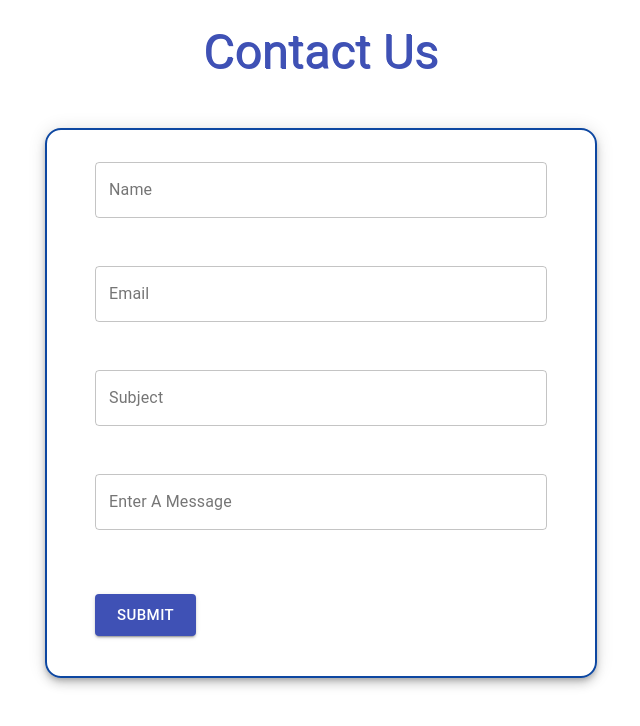
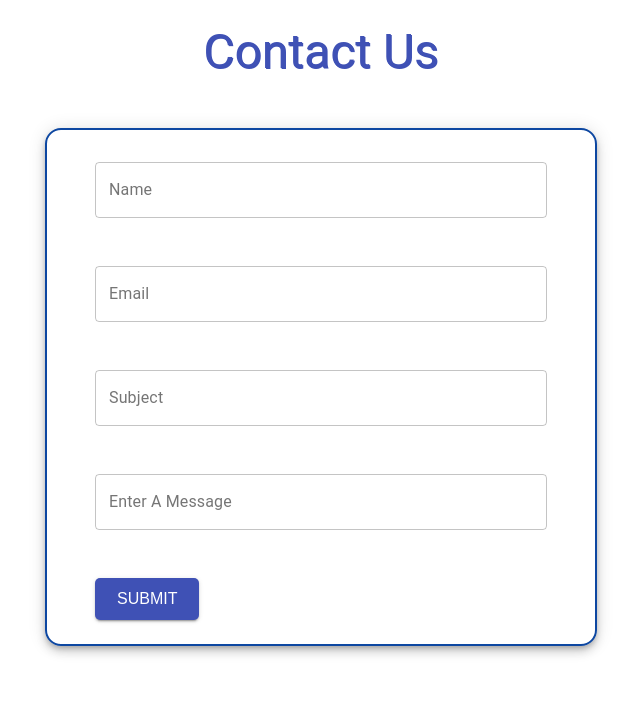
Before and after one commit to no1atall/Form, a React (Create React App) app: page / in a window 1280 px wide. Shown: the top 726 px of the page, without its empty margins (319-959 px from the left). Built offline with nearby package versions, Linux system fonts and the light colour scheme; no server answers.

Commit message:
Fixing submit button for netlify

```diff
--- a/package.json
+++ b/package.json
@@ -14,6 +14,7 @@
     "react-dom": "^16.13.1",
     "react-hook-form": "^6.9.2",
     "react-scripts": "3.4.3",
+    "styled-components": "^5.2.0",
     "sweetalert2": "^10.5.1",
     "yup": "^0.29.3"
   },
--- a/src/components/FormContainer.jsx
+++ b/src/components/FormContainer.jsx
@@ -8,7 +8,8 @@ import emailjs from "emailjs-com";
 import MainBox from "./MainBox";
 import Form from "./Form";
 import Input from "./Input";
-import PrimaryButton from "./PrimaryButton";
+// import PrimaryButton from "./PrimaryButton";
+import StyledButton from "./StyledButton";
 
 const schema = yup.object().shape({
   name: yup
@@ -32,8 +33,6 @@ const FormContainer = () => {
   });
 
   const onSubmit = (e) => {
-
-
     emailjs.sendForm("gmail", "template_46k6smn", e.target, KEY).then(
       (result) => {
         console.log(result.text);
@@ -90,16 +89,18 @@ const FormContainer = () => {
           helperText={errors?.msg?.message}
         />
 
+        {/* This is a styled button with material UI. Due to a bug with Netilfy, this button does not work as inteneded upon submit. Netlify requires an <input> field instead of a <button> field. As a work around, I made a <StyledButton> with styled components that does work as inteneded.  */}
 
-        <PrimaryButton
+        {/* <PrimaryButton
           type="submit"
           size="large"
           variant="contained"
           color="primary"
         >
           Submit
-        </PrimaryButton>
+        </PrimaryButton> */}
 
+        <StyledButton />
       </Form>
     </MainBox>
   );
--- /dev/null
+++ b/src/components/StyledButton.jsx
@@ -0,0 +1,33 @@
+import React from "react";
+import styled from "styled-components";
+
+const ButtonWrapper = styled.div`
+  margin: 24px 48px 24px;
+
+  input:hover {
+    background-color: #223392;
+  }
+`;
+
+const Button = styled.input`
+  padding: 12px 22px;
+  font-size: 1rem;
+  color: #fff;
+  background-color: #3f51b5;
+  border-radius: 3px;
+  box-shadow: 0px 3px 1px -2px rgba(0, 0, 0, 0.2),
+    0px 2px 2px 0px rgba(0, 0, 0, 0.14), 0px 1px 5px 0px rgba(0, 0, 0, 0.12);
+  border-radius: 5px;
+  border: none;
+  cursor: pointer;
+`;
+
+const StyledButton = () => {
+  return (
+    <ButtonWrapper>
+      <Button type="submit" value="SUBMIT" />
+    </ButtonWrapper>
+  );
+};
+
+export default StyledButton;
```
Also changed, not shown: 2 other files (tests, documents, lock files or other folders).
